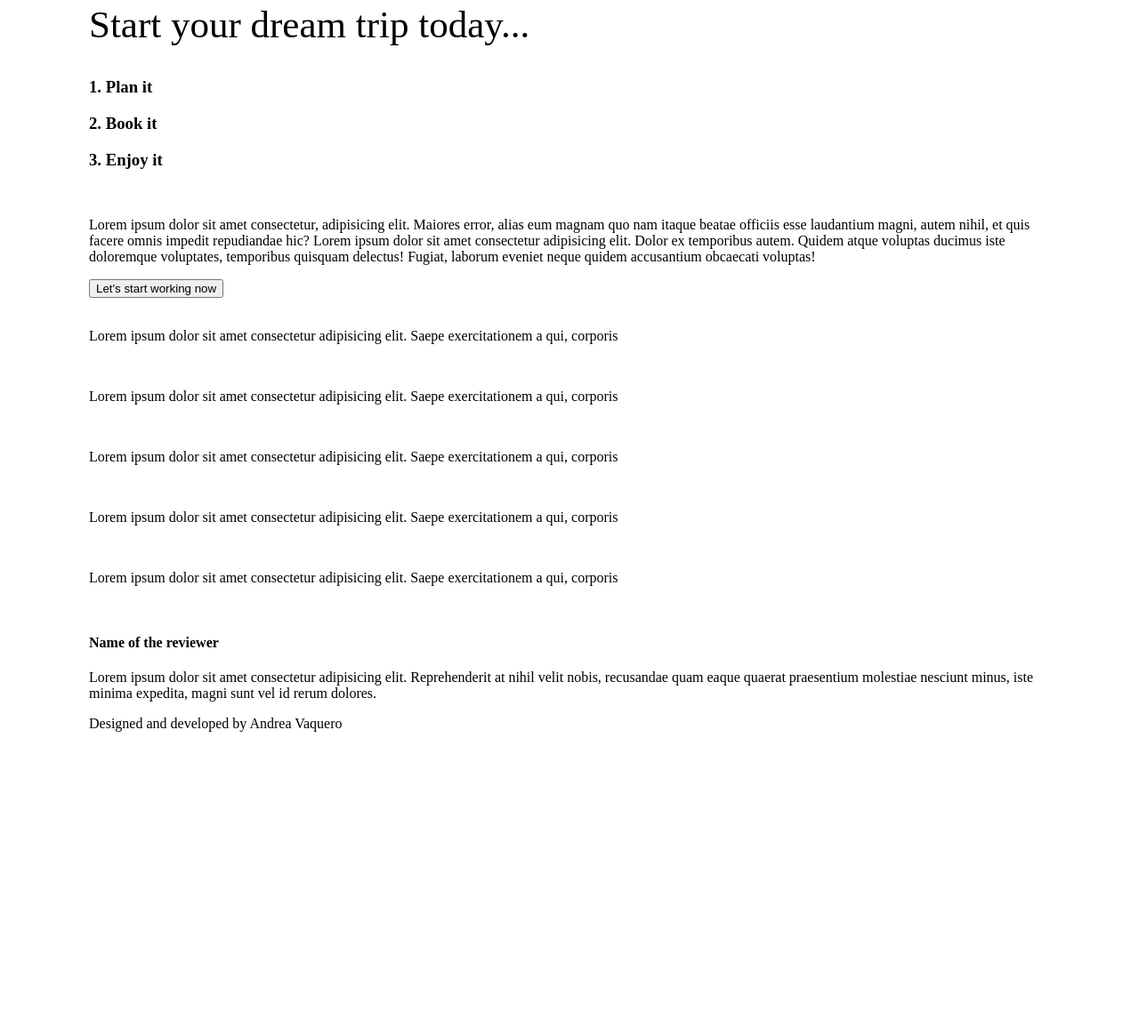
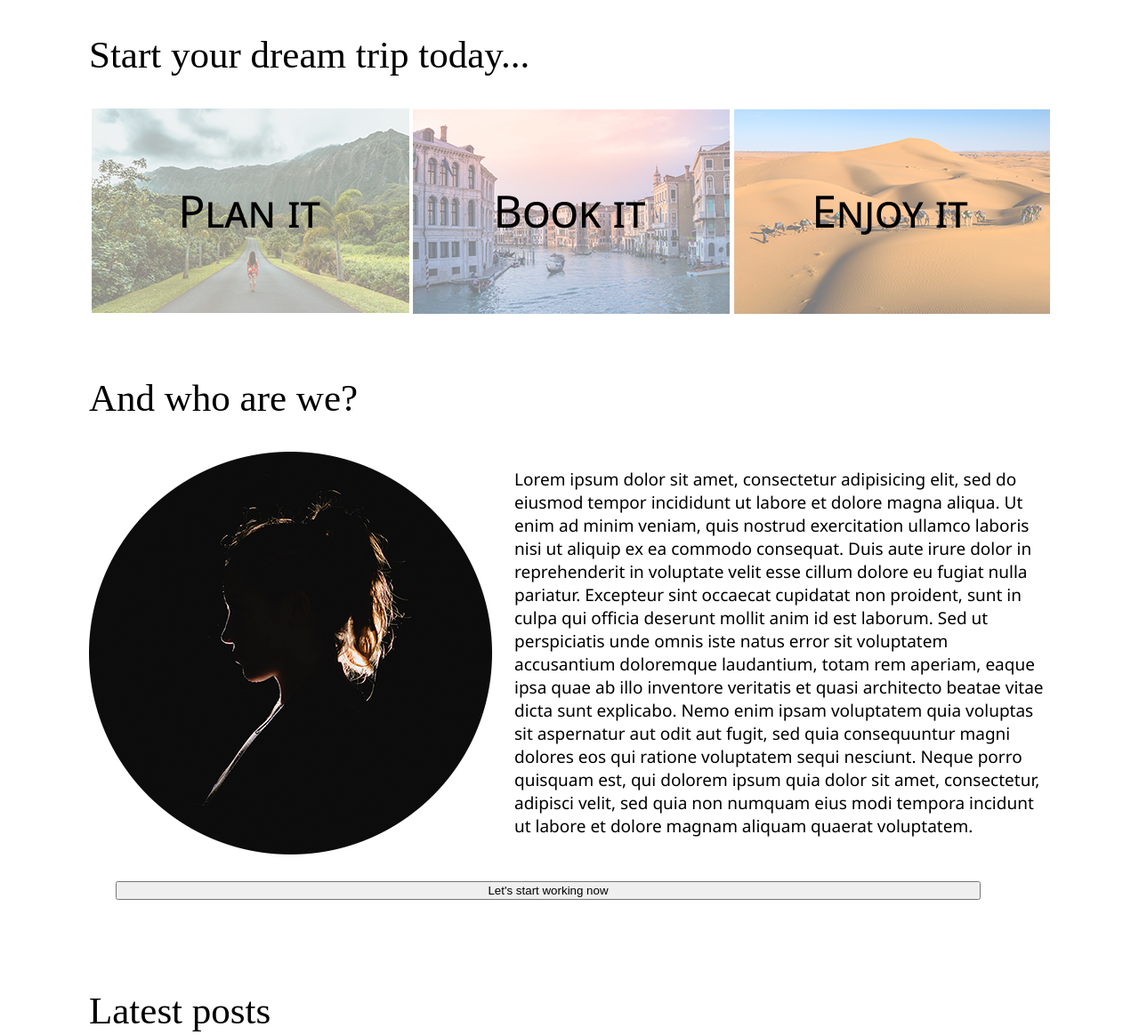
Before and after one commit to juneplace/travel-with-lana, a plain HTML site: page index.html in a window 1280 px wide. Shown: the part 893-2057 px from the top of the page at 89% size. Before the commit the page ends 1732 px from the top, so only its background shows below. Drawn offline with Linux system fonts and the light colour scheme.

Commit message:
styling landing page

```diff
--- a/index.html
+++ b/index.html
@@ -40,36 +40,33 @@
                   </svg></li>
             </ul>
         </div>
-
     </header>
     <main>
-
         <div class="services-showing">
             <h2>Start your dream trip today...</h2>
+            <div class="service-showing">
             <div class="service-show" id="plan-it">
-                <h3>1. Plan it</h3>
+                <h3>Plan it</h3>
             </div>
             <div class="service-show" id="book-it">
-                <h3>2. Book it</h3>
+                <h3>Book it</h3>
             </div>
             <div class="service-show" id="enjoy-it">
-                <h3>3. Enjoy it</h3>
+                <h3>Enjoy it</h3>
             </div>
         </div>
+        </div>
+        <div class="who-are">
+            <h2>And who are we?</h2>
+            <div class="who-are1">
+                <img src="images/profile-pic.png" alt="profile-pic" class="profile-pic">
+                <p class="profile-text">Lorem ipsum dolor sit amet, consectetur adipisicing elit, sed do eiusmod tempor incididunt ut labore et dolore magna aliqua. Ut enim ad minim veniam, quis nostrud exercitation ullamco laboris nisi ut aliquip ex ea commodo consequat. Duis aute irure dolor in reprehenderit in voluptate velit esse cillum dolore eu fugiat nulla pariatur. Excepteur sint occaecat cupidatat non proident, sunt in culpa qui officia deserunt mollit anim id est laborum. Sed ut perspiciatis unde omnis iste natus error sit voluptatem accusantium doloremque laudantium, totam rem aperiam, eaque ipsa quae ab illo inventore veritatis et quasi architecto beatae vitae dicta sunt explicabo. Nemo enim ipsam voluptatem quia voluptas sit aspernatur aut odit aut fugit, sed quia consequuntur magni dolores eos qui ratione voluptatem sequi nesciunt. Neque porro quisquam est, qui dolorem ipsum quia dolor sit amet, consectetur, adipisci velit, sed quia non numquam eius modi tempora incidunt ut labore et dolore magnam aliquam quaerat voluptatem.</p>
+            </div>
+            <button class="working-btn">Let's start working now</button>
 
-        <div class="who-are">
-            <img src="" alt="">
-            <p>Lorem ipsum dolor sit amet consectetur, adipisicing elit.
-                Maiores error, alias eum magnam quo nam itaque beatae officiis
-                esse laudantium magni, autem nihil, et quis facere omnis impedit
-                repudiandae hic?
-                Lorem ipsum dolor sit amet consectetur adipisicing elit.
-                Dolor ex temporibus autem. Quidem atque voluptas ducimus iste
-                doloremque voluptates, temporibus quisquam delectus! Fugiat,
-                laborum eveniet neque quidem accusantium obcaecati voluptas!</p>
-            <button class="working-btn">Let's start working now</button>
         </div>
         <div class="latest-posts">
+            <h2>Latest posts</h2>
             <div class="post">
                 <img src="" alt="">
                 <p>Lorem ipsum dolor sit amet consectetur adipisicing elit. Saepe exercitationem a qui, corporis</p>
@@ -92,6 +89,7 @@
             </div>
         </div>
         <div class="reviews">
+            <h2>See what other customers say</h2>
             <img src="" alt="">
             <h4>Name of the reviewer</h4>
             <p>Lorem ipsum dolor sit amet consectetur adipisicing elit.
--- a/style.css
+++ b/style.css
@@ -4,7 +4,6 @@ body {
 }
 header {
     height: 100vh;
-
 }
 .landing-page {
     background-image: url(images/landing-page.jpg);
@@ -102,5 +101,50 @@ svg {
 }
 .social-bar {
     position:static;
-    transform: translate(-5%, -315%);
+    transform: translate(-5%, -260%);
 }
+.services-showing, .who-are, .latest-posts, .reviews {
+    margin-top: 70px;
+    margin-bottom: 70px;
+}
+.service-showing {
+    display: flex;
+    justify-content: space-around;
+    align-items: center;
+}
+.service-show {
+    display: flex;
+    justify-content: space-around;
+    align-items: center;
+    width: 367px;
+    height: 231px;
+}
+.service-show h3 {
+    font-family: 'Segoe UI';
+    font-size: 50px;
+    font-weight: 100;
+    font-variant: small-caps;
+}
+#plan-it {
+    background-image: url(images/plan-it.png);
+}
+#book-it {
+    background-image: url(images/book-it.png);
+}
+#enjoy-it {
+    background-image: url(images/enjoy-it.png);
+}
+.profile-text {
+    font-family: 'Segoe UI';
+    font-size: 19px;
+    margin-left: 25px;
+}
+.who-are1 {
+    display: flex;
+    justify-content: space-between;
+    align-items: center;
+}
+.working-btn {
+    margin: 30px;
+    width: 90%;
+}
```
Also changed, not shown: about.html (+0 -2 lines), blog.html (+0 -2 lines), contact.html (+0 -2 lines), services.html (+1 -3 lines), images/book-it.png (added), images/enjoy-it.png (added), images/plan-it.png (added), images/profile-pic.png (added).
